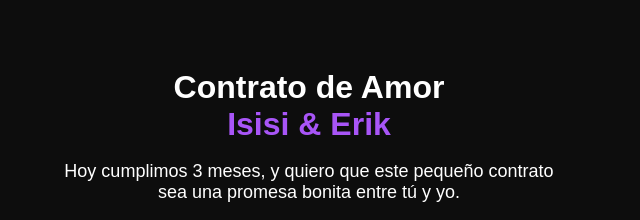
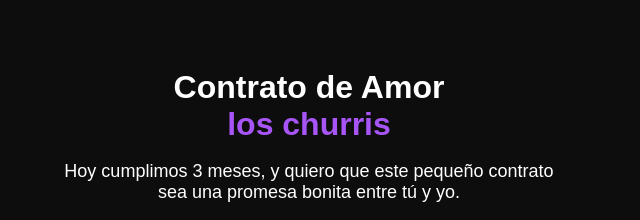
Before and after one commit to TiiX4/CONTRATO, a plain HTML site: page index.html in a window 1280 px wide. Shown: the top 220 px of the page, 331-971 px from the left. Drawn offline with Linux system fonts and the light colour scheme.

Commit message:
Update index.html

```diff
--- a/index.html
+++ b/index.html
@@ -2,13 +2,13 @@
 <html lang="es">
 <head>
 <meta charset="UTF-8">
-<title>Contrato de Amor - Isisi & Erik</title>
+<title>Contrato de Amor - Churrita & Churrito</title>
 <link rel="stylesheet" href="styles.css">
 <script defer src="script.js"></script>
 </head>
 <body>
 <div class="container">
-  <h1>Contrato de Amor<br><span>Isisi & Erik</span></h1>
+  <h1>Contrato de Amor<br><span> los churris </span></h1>
   <p class="intro">Hoy cumplimos 3 meses, y quiero que este pequeño contrato sea una promesa bonita entre tú y yo.</p>
 
   <div class="form-section">
```
